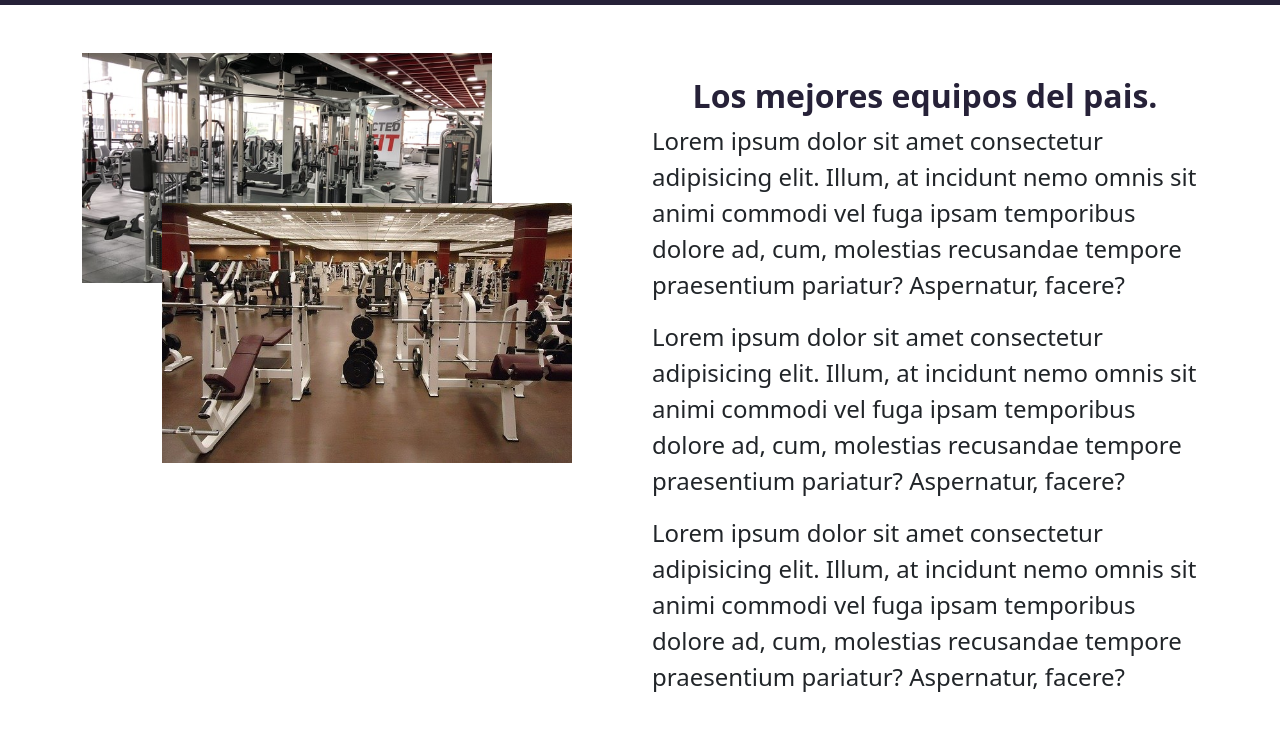
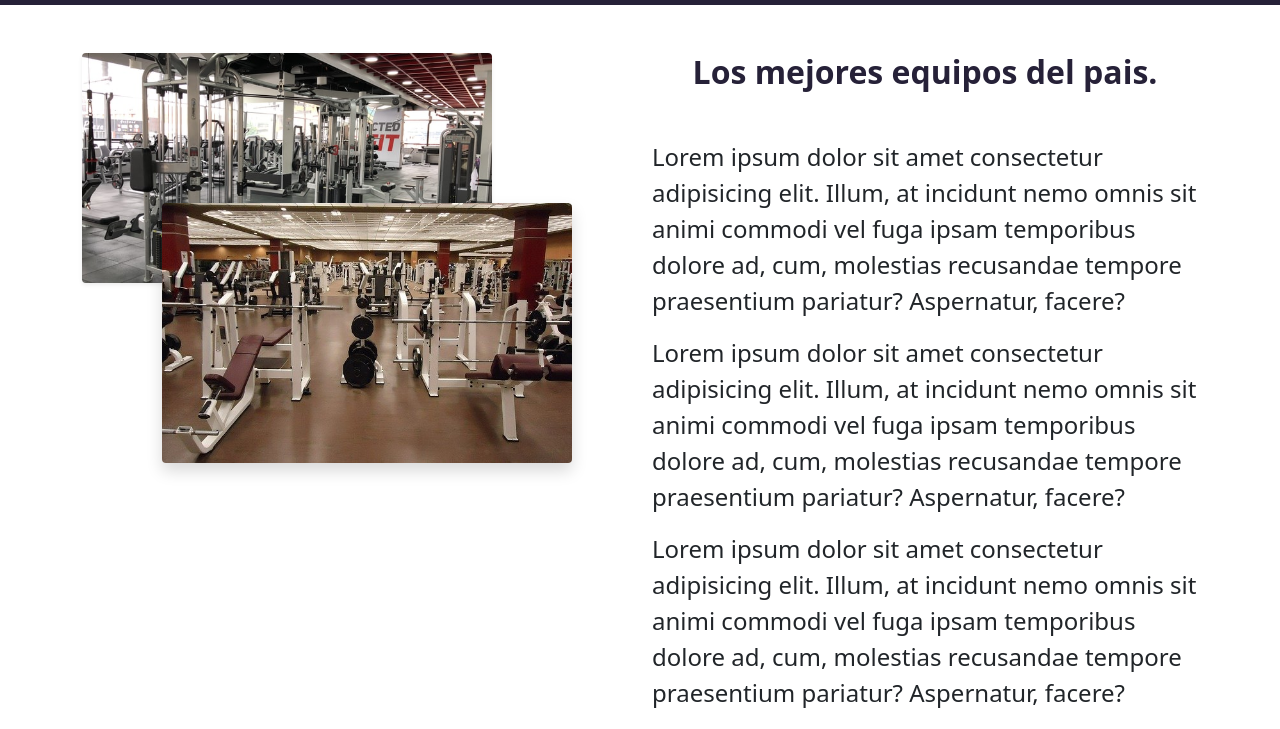
Before and after one commit to kuuhakuDev/React-Landing-Page-Gym, a Gatsby site: page / in a window 1280 px wide. Shown: the part 691-1420 px from the top of the page. Built offline with nearby package versions, Linux system fonts and the light colour scheme; Gatsby itself is replaced by a stand-in of ours.

Commit message:
Modify-imagesContainer.jsx-addMarginAndShadow

```diff
--- a/src/util/componets/imagesContainer.jsx
+++ b/src/util/componets/imagesContainer.jsx
@@ -12,11 +12,11 @@ export default function equipos(props){
 
 function ImagesContainer(props){
     return (
-        <div className="container-fluid container-md mt-5">
+        <div className="container-fluid container-md mt-5 mb-6">
             <div className="row">
                 <ContainerImage reverse={props.reverse} images={props.images}/>
                 <div className="col-12 col-lg-6">
-                    <h3 className="text-center mt-4">{props.title}</h3>
+                    <h3 className="text-center mb-5">{props.title}</h3>
                     {
                         props.text.map((txt, index) =>
                             <p key={index} className="text-content">{txt}</p>
@@ -49,8 +49,8 @@ function ImagesView(props) {
     var images = props.images;
     return(
         <div>
-            <img className="image-back" src={images[0]} alt=""/>
-            <img className="image-front" src={images[1]} alt=""/>
+            <img className="image-back shadow-sm rounded" src={images[0]} alt=""/>
+            <img className="image-front shadow rounded" src={images[1]} alt=""/>
         </div>
     )
 }
```
